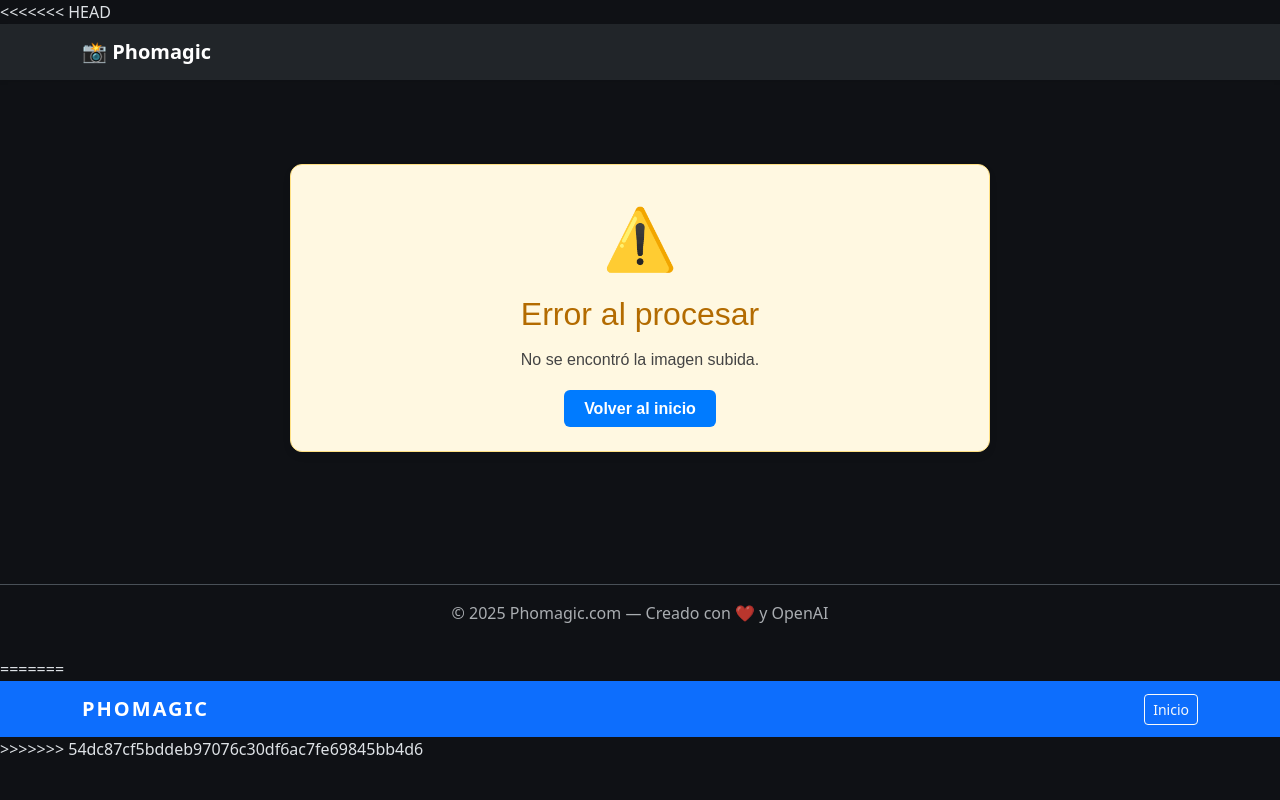
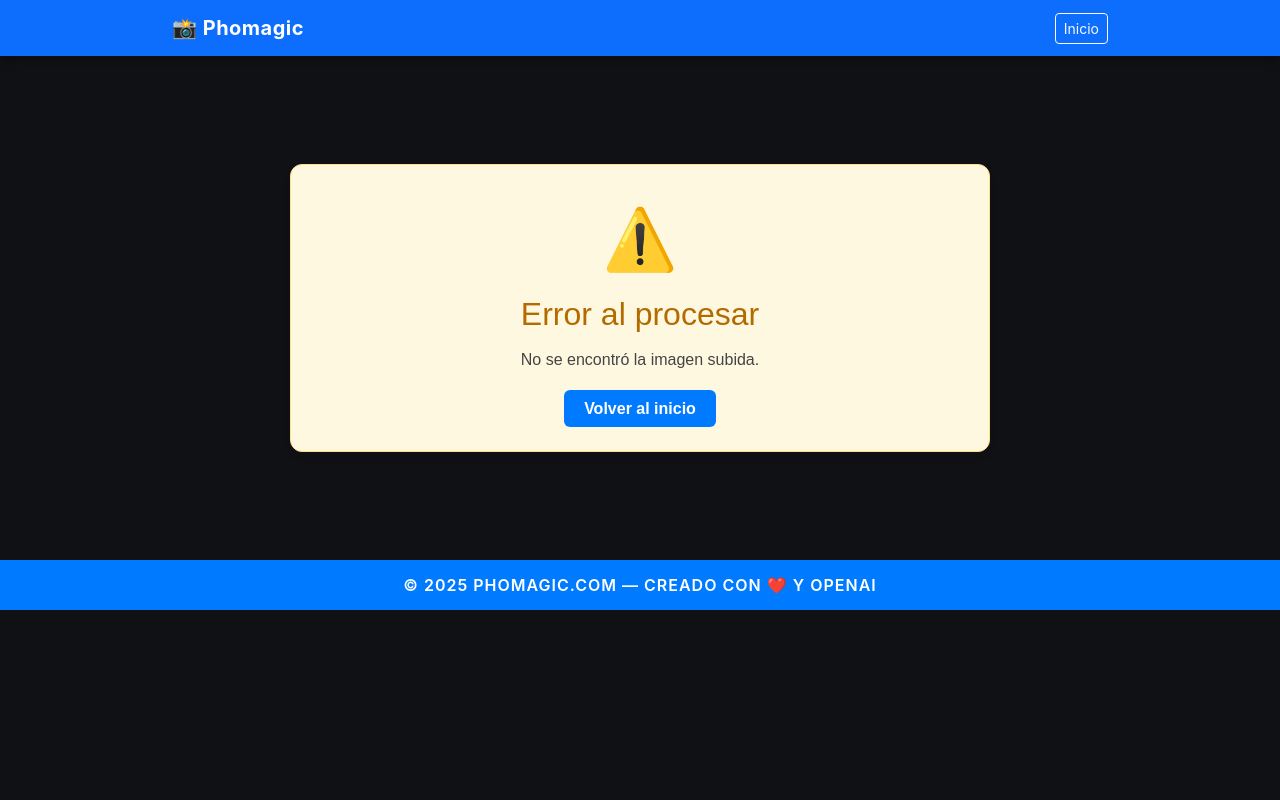
Before and after one commit to Pacoautor/phomagic, a Django app: page /result/ in a window 1280 px wide. Run offline with Django 5.2, Linux system fonts and the light colour scheme.

Commit message:
Fix final: base.html con CSS embebido, sin dependencias estáticas rotas

```diff
--- a/products/templates/base.html
+++ b/products/templates/base.html
@@ -1,65 +1,85 @@
 {% load static %}
-<<<<<<< HEAD
 <!DOCTYPE html>
 <html lang="es">
 <head>
     <meta charset="UTF-8">
     <meta name="viewport" content="width=device-width, initial-scale=1.0">
-    <title>Phomagic - Transforma tus Imágenes</title>
+    <title>Phomagic</title>
     <link href="https://cdn.jsdelivr.net/npm/bootstrap@5.3.3/dist/css/bootstrap.min.css" rel="stylesheet">
-    <link rel="stylesheet" href="{% static 'css/style.css' %}">
+    <link rel="icon" type="image/png" href="{% static 'img/favicon.png' %}">
+    <style>
+        body {
+            background: #0f1115;
+            color: #e0e0e0;
+            font-family: "Inter", system-ui, -apple-system, sans-serif;
+        }
+
+        .navbar {
+            background: #0a58ca;
+            box-shadow: 0 2px 10px rgba(0,0,0,.5);
+        }
+
+        .navbar .phomagic {
+            font-weight: 700;
+            letter-spacing: .5px;
+        }
+
+        .container {
+            max-width: 960px;
+        }
+
+        .card {
+            transition: transform 0.2s ease, box-shadow 0.2s ease;
+        }
+
+        .card:hover {
+            transform: translateY(-4px);
+            box-shadow: 0 4px 16px rgba(255,255,255,0.1);
+        }
+
+        .btn-primary {
+            background-color: #0d6efd;
+            border-color: #0d6efd;
+        }
+
+        footer {
+            background: #007bff;
+            color: white;
+            padding: 0.8rem;
+            font-weight: 600;
+            text-transform: uppercase;
+            letter-spacing: 1px;
+        }
+
+        .alert {
+            background: #2b3035;
+            border: 1px solid #444;
+            color: #f8f9fa;
+        }
+
+        hr {
+            border-color: #333;
+        }
+    </style>
 </head>
 <body>
-    <nav class="navbar navbar-expand-lg navbar-dark bg-dark shadow-sm">
+    <nav class="navbar navbar-expand bg-primary sticky-top">
         <div class="container">
-            <a class="navbar-brand fw-bold" href="/">📸 Phomagic</a>
+            <a class="navbar-brand text-white phomagic" href="/">📸 Phomagic</a>
+            <div class="right-actions ms-auto">
+                <a class="btn btn-sm btn-outline-light" href="/">Inicio</a>
+            </div>
         </div>
     </nav>
 
-    <main class="container py-4">
+    <main class="py-5">
         {% block content %}{% endblock %}
     </main>
 
-    <footer class="text-center text-muted mt-5 py-3 border-top">
-        <p>© 2025 Phomagic.com — Creado con ❤️ y OpenAI</p>
+    <footer class="text-center">
+        © 2025 Phomagic.com — Creado con ❤️ y OpenAI
     </footer>
 
-    <script src="https://code.jquery.com/jquery-3.6.4.min.js"></script>
     <script src="https://cdn.jsdelivr.net/npm/bootstrap@5.3.3/dist/js/bootstrap.bundle.min.js"></script>
-    {% block scripts %}{% endblock %}
-=======
-<!doctype html>
-<html lang="es" data-bs-theme="dark">
-<head>
-  <meta charset="utf-8">
-  <meta name="viewport" content="width=device-width, initial-scale=1">
-  <title>{% block title %}PHOMAGIC{% endblock %}</title>
-  <link href="https://cdn.jsdelivr.net/npm/bootstrap@5.3.3/dist/css/bootstrap.min.css" rel="stylesheet">
-  <link rel="icon" href="{% static 'favicon.ico' %}">
-  <style>
-    .phomagic { font-weight: 800; letter-spacing: 2px; }
-    body { background:#0f1115; }
-    .right-actions { display:flex; gap:.5rem; align-items:center; }
-  </style>
-</head>
-<body>
-  <nav class="navbar navbar-expand bg-primary sticky-top">
-    <div class="container">
-      <a class="navbar-brand text-white phomagic" href="/">PHOMAGIC</a>
-
-      <div class="right-actions ms-auto">
-        <a class="btn btn-sm btn-outline-light" href="{% url 'upload_photo' %}">Inicio</a>
-
-
-      </div>
-    </div>
-  </nav>
-
-  <main>
-
-  </main>
-
-  <script src="https://cdn.jsdelivr.net/npm/bootstrap@5.3.3/dist/js/bootstrap.bundle.min.js"></script>
->>>>>>> 54dc87cf5bddeb97076c30df6ac7fe69845bb4d6
 </body>
 </html>
```
